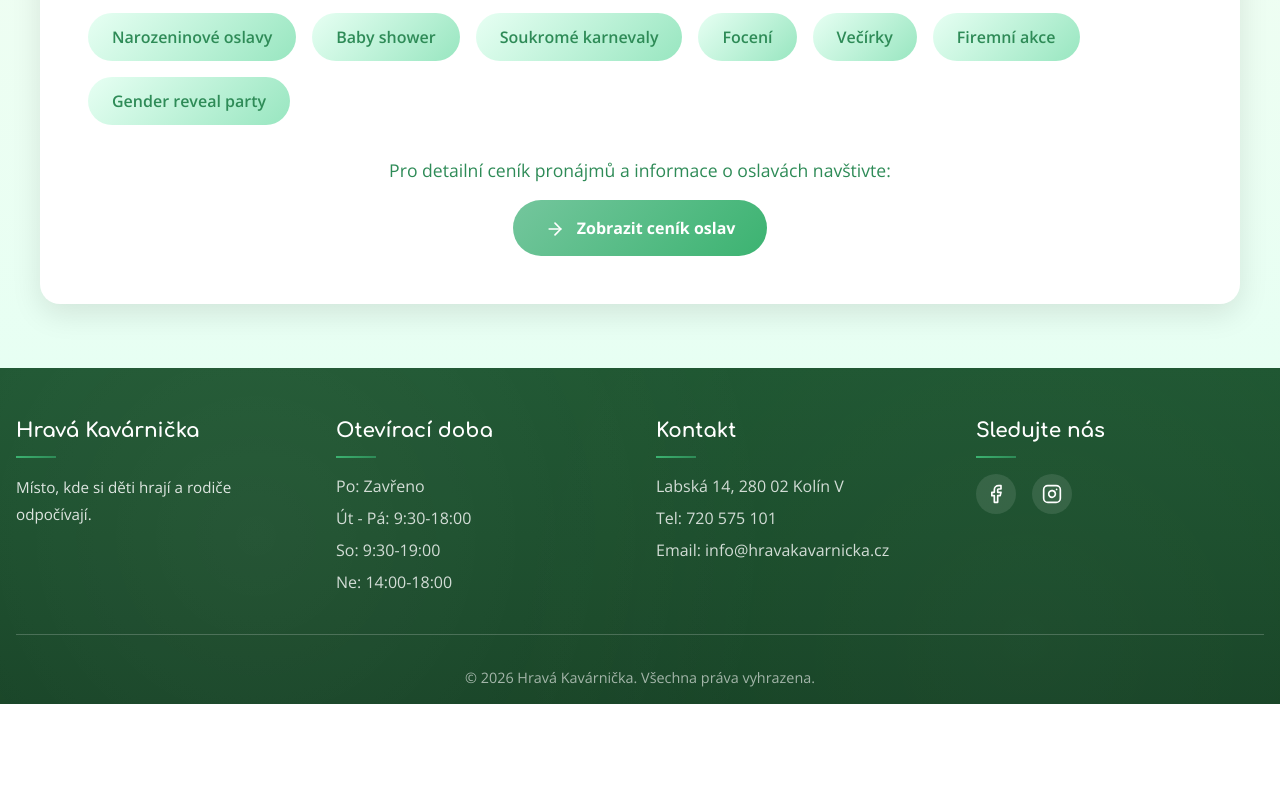
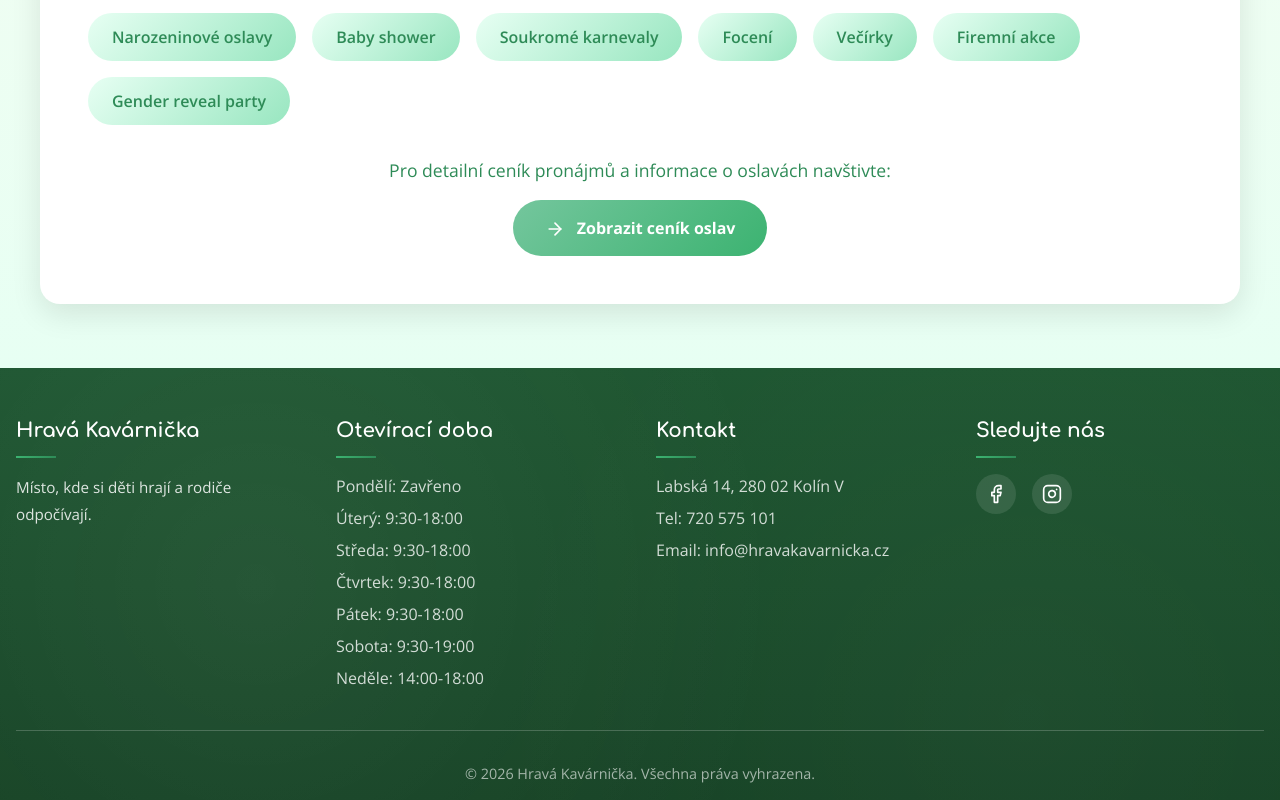
Before and after one commit to Tofife23/HravaKavarnicka, a plain HTML site: page ceník/index.html in a window 1280 px wide. Shown: the part 2628-3428 px from the top of the page. Before the commit the page ends 3332 px from the top, so only its background shows below. Drawn offline with nearby package versions, Linux system fonts and the light colour scheme.

Commit message:
Add files via upload

```diff
--- a/ceník/index.html
+++ b/ceník/index.html
@@ -828,14 +828,17 @@
                 </div>
 
                 <div class="footer-col">
-                    <h3>Otevírací doba</h3>
-                    <ul class="list-none">
-                        <li>Po: Zavřeno</li>
-                        <li>Út - Pá: 9:30-18:00</li>
-                        <li>So: 9:30-19:00</li>
-                        <li>Ne: 14:00-18:00</li>
-                    </ul>
-                </div>
+    <h3>Otevírací doba</h3>
+    <ul class="list-none">
+        <li>Pondělí: Zavřeno</li>
+        <li>Úterý: 9:30-18:00</li>
+        <li>Středa: 9:30-18:00</li>
+        <li>Čtvrtek: 9:30-18:00</li>
+        <li>Pátek: 9:30-18:00</li>
+        <li>Sobota: 9:30-19:00</li>
+        <li>Neděle: 14:00-18:00</li>
+    </ul>
+</div>
 
                 <div class="footer-col">
                     <h3>Kontakt</h3>
```
Also changed, not shown: domů/index.html (+7 -4 lines), galerie/index.html (+7 -4 lines), index.html (+8 -5 lines), kontakt/index.html (+7 -4 lines), oslavy/index.html (+7 -4 lines).
